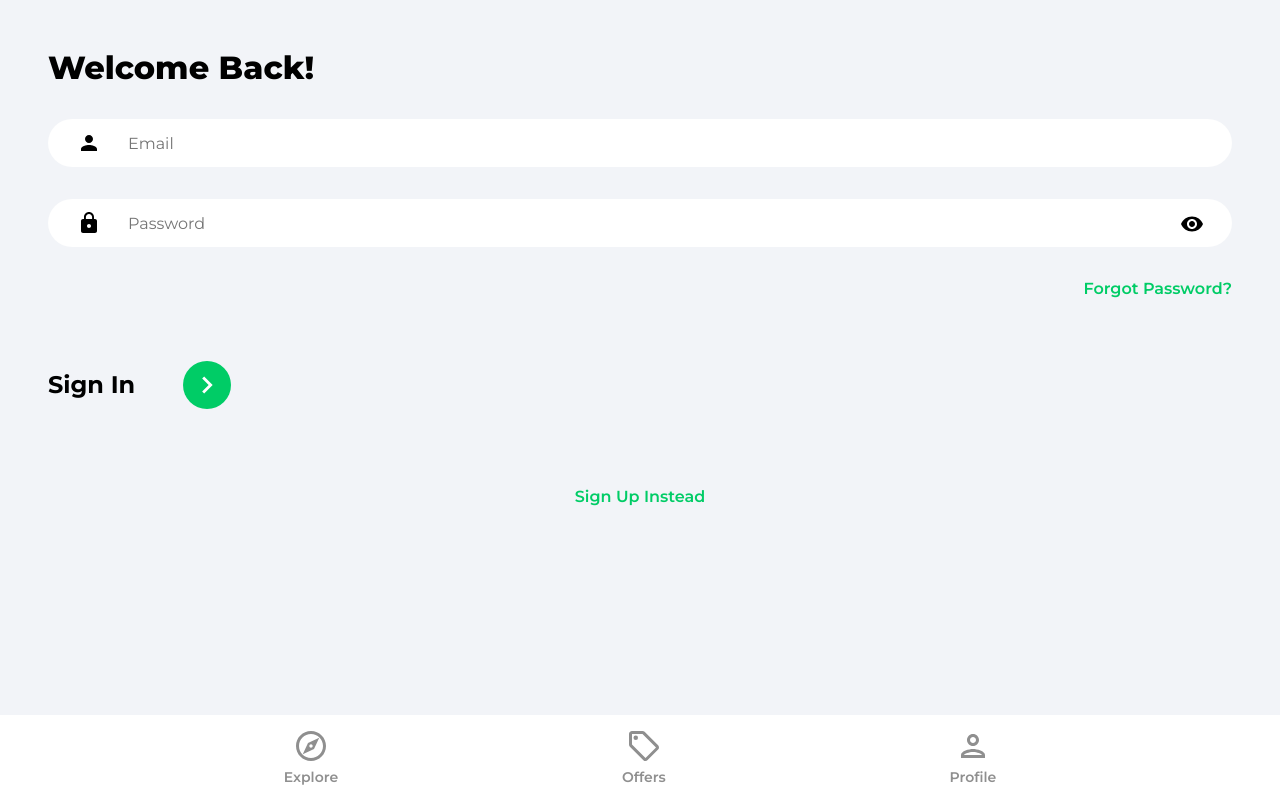
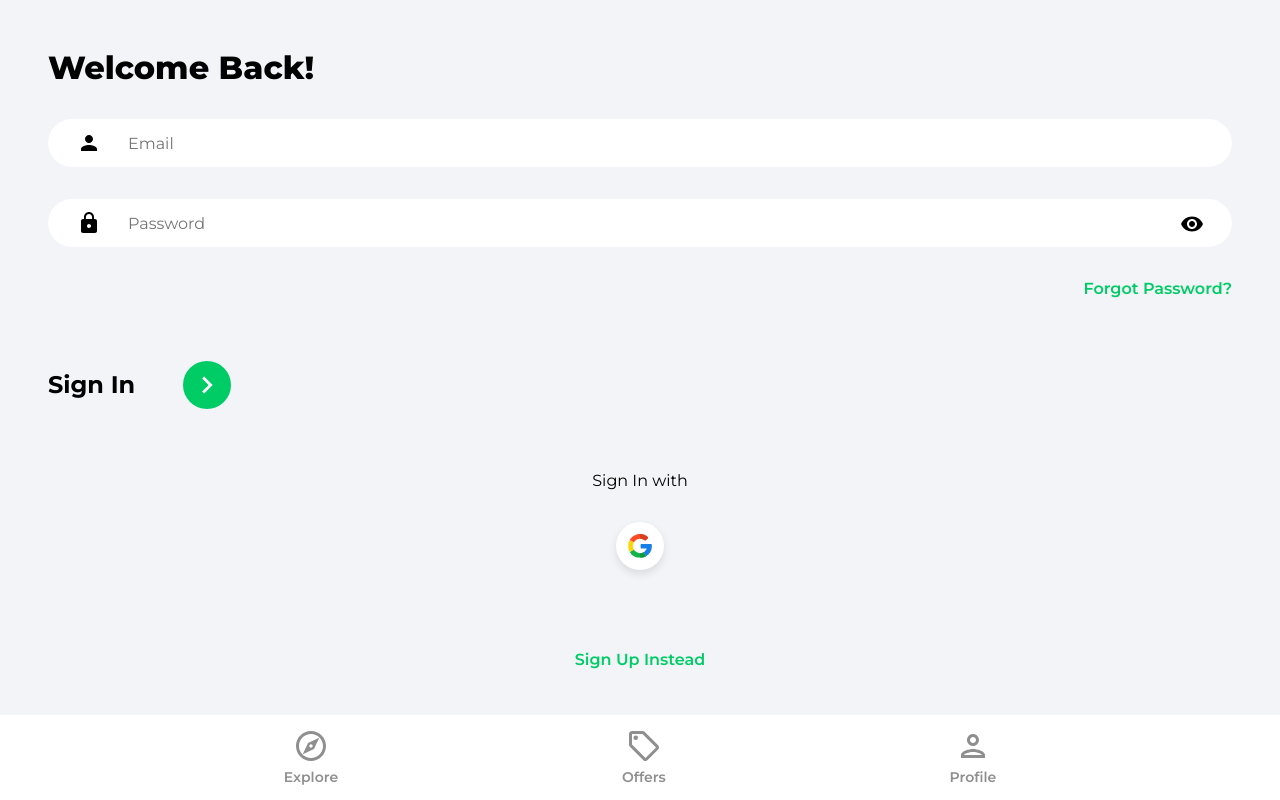
Before and after one commit to jeancarlosherrera/house-marketplace, a React (Create React App) app: page /sign-in in a window 1280 px wide. Built offline with nearby package versions, Linux system fonts and the light colour scheme.

Commit message:
Google authentication implemented

```diff
--- /dev/null
+++ b/src/components/OAuth.js
@@ -0,0 +1,47 @@
+import { getAuth, signInWithPopup, GoogleAuthProvider } from 'firebase/auth'
+import { doc, setDoc, getDoc, serverTimestamp } from 'firebase/firestore'
+import { db } from '../firebase.config'
+import { useNavigate, useLocation } from 'react-router-dom'
+import googleIcon from '../assets/svg/googleIcon.svg'
+import { toast } from 'react-toastify'
+
+const OAuth = () => {
+  const navigate = useNavigate()
+  const location = useLocation()
+
+  const onGoogleClick = async () => {
+    try {
+      const auth = getAuth()
+      const provider = new GoogleAuthProvider()
+      const result = await signInWithPopup(auth, provider)
+      const user = result.user
+
+      //Check for user
+      const userRef = doc(db, 'users', user.uid)
+      const docSnap = await getDoc(userRef)
+
+      //If user doesn't exist, create user
+      if (!docSnap.exists()) {
+        await setDoc(doc(db, 'users', user.uid), {
+          name: user.displayName,
+          email: user.email,
+          timestamp: serverTimestamp(),
+        })
+      }
+      navigate('/')
+    } catch (error) {
+      toast.error('Unable to authorize with Google')
+    }
+  }
+
+  return (
+    <div className='socialLogin'>
+      <p> Sign {location.pathname === '/sign-up' ? 'Up' : 'In'} with </p>
+      <button className='socialIconDiv' onClick={onGoogleClick}>
+        <img className='socialIconImg' src={googleIcon} alt='google' />
+      </button>
+    </div>
+  )
+}
+
+export default OAuth
--- a/src/index.css
+++ b/src/index.css
@@ -264,7 +264,7 @@
 }
 
 .socialLogin {
-  margin-top: 4rem;
+  margin-top: 2rem;
   display: flex;
   flex-direction: column;
   align-items: center;
@@ -276,7 +276,7 @@
   justify-content: center;
   align-items: center;
   padding: 0.75rem;
-  margin: 1.5rem;
+  margin: 1rem;
   width: 3rem;
   height: 3rem;
   background-color: #ffffff;
--- a/src/pages/SignIn.js
+++ b/src/pages/SignIn.js
@@ -4,6 +4,7 @@
 import visibilityIcon from '../assets/svg/visibilityIcon.svg'
 import { toast } from 'react-toastify'
 import { getAuth, signInWithEmailAndPassword } from 'firebase/auth'
+import OAuth from '../components/OAuth'
 
 const SignIn = () => {
   const [showPassword, setShowPassword] = useState(false)
@@ -84,7 +85,7 @@
             </button>
           </div>
         </form>
-        {/* Google OAuth */}
+        <OAuth />
         <Link to='/sign-up' className='registerLink'>
           Sign Up Instead
         </Link>
--- a/src/pages/SignUp.js
+++ b/src/pages/SignUp.js
@@ -10,6 +10,7 @@
   createUserWithEmailAndPassword,
   updateProfile,
 } from 'firebase/auth'
+import OAuth from '../components/OAuth'
 
 const SignUp = () => {
   const [showPassword, setShowPassword] = useState(false)
@@ -108,7 +109,7 @@
             </button>
           </div>
         </form>
-        {/* Google OAuth */}
+        <OAuth />
         <Link to='/sign-in' className='registerLink'>
           Sign In Instead
         </Link>
```
